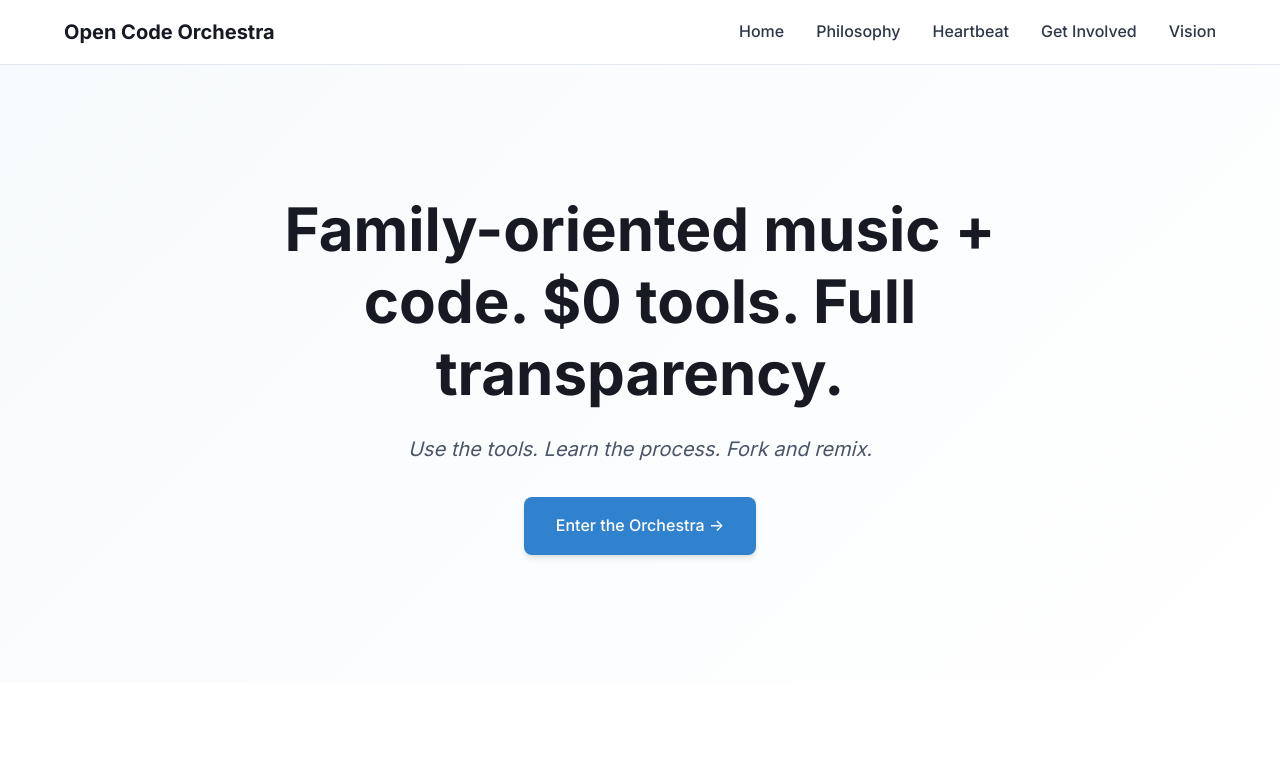
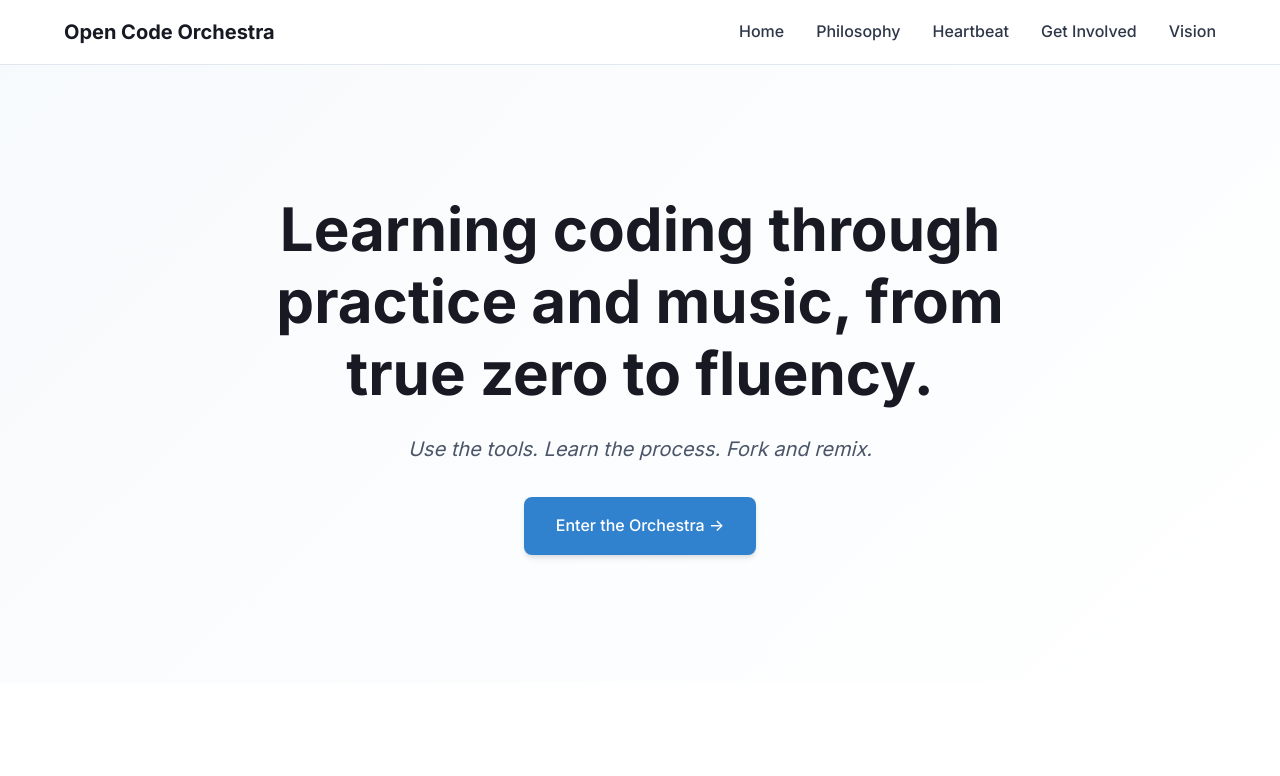
Before and after one commit to benchantech/opencodeorchestra, a plain HTML site: page index.html in a window 1280 px wide. Shown: the top 776 px of the page. Drawn offline with Linux system fonts and the light colour scheme.

Commit message:
type: fix | Tweaks to align feeling

```diff
--- a/index.html
+++ b/index.html
@@ -4,20 +4,20 @@
     <meta charset="UTF-8">
     <meta name="viewport" content="width=device-width, initial-scale=1.0">
     <title>Open Code Orchestra - Teaching coding through practice and music</title>
-    <meta name="description" content="Family-oriented music + code. $0 tools. Full transparency. Use the tools. Learn the process. Fork and remix.">
+    <meta name="description" content="Learning coding through practice and music, from true zero to fluency. Use the tools. Learn the process. Fork and remix.">
     <meta name="keywords" content="Open Code Orchestra, practice-first coding pedagogy, music and coding education, coding for beginners, programming practice">
     <meta name="author" content="Open Code Orchestra">
 
     <!-- Open Graph -->
     <meta property="og:title" content="Open Code Orchestra">
-    <meta property="og:description" content="Family-oriented music + code. $0 tools. Full transparency.">
+    <meta property="og:description" content="Learning coding through practice and music, from true zero to fluency.">
     <meta property="og:type" content="website">
     <meta property="og:url" content="https://opencodeorchestra.com">
 
     <!-- Twitter Card -->
     <meta name="twitter:card" content="summary_large_image">
     <meta name="twitter:title" content="Open Code Orchestra">
-    <meta name="twitter:description" content="Family-oriented music + code. $0 tools. Full transparency.">
+    <meta name="twitter:description" content="Learning coding through practice and music, from true zero to fluency.">
 
     <link rel="stylesheet" href="assets/css/main.css">
     <link rel="preconnect" href="https://fonts.googleapis.com">
@@ -52,7 +52,7 @@
         <section class="hero">
             <div class="container">
                 <div class="hero-content">
-                    <h1 class="hero-title">Family-oriented music + code. $0 tools. Full transparency.</h1>
+                    <h1 class="hero-title">Learning coding through practice and music, from true zero to fluency.</h1>
                     <p class="hero-tagline">Use the tools. Learn the process. Fork and remix.</p>
                     <div class="hero-cta">
                         <a href="/get-involved.html" class="btn btn-primary">Enter the Orchestra →</a>
@@ -116,7 +116,7 @@
             <div class="footer-content">
                 <div class="footer-section">
                     <h3>Open Code Orchestra</h3>
-                    <p>Family-oriented music + code. $0 tools. Full transparency.</p>
+                    <p>Learning coding through practice and music, from true zero to fluency.</p>
                 </div>
                 <div class="footer-section">
                     <h4>Navigation</h4>
```
Also changed, not shown: get-involved.html (+1 -1 lines), heartbeat.html (+1 -1 lines), philosophy.html (+2 -2 lines), vision.html (+1 -1 lines), 1 other file.
